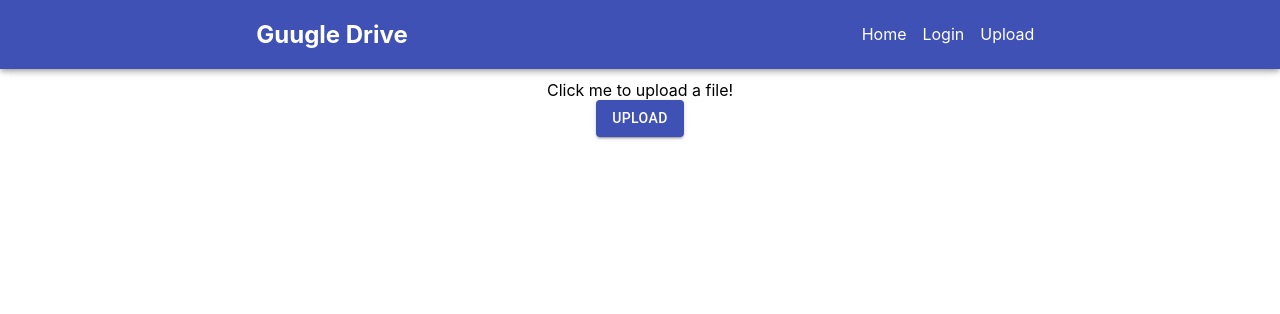
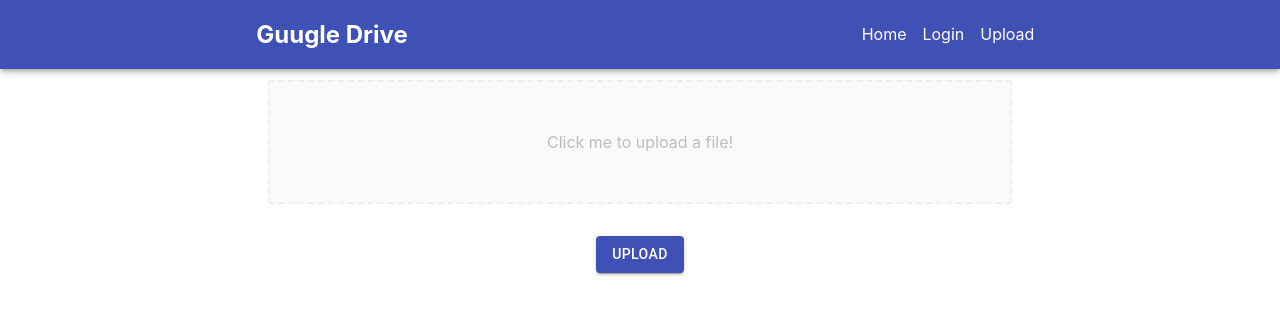
Before and after one commit to jayden-chan/UVEC-Summer-2019, a React (Create React App) app in the folder frontend/guugle-drive/: page /upload in a window 1280 px wide. Shown: the top 314 px of the page. Built offline with nearby package versions, Linux system fonts and the light colour scheme.

Commit message:
styling dropdown, fetch stuff

```diff
--- a/frontend/guugle-drive/src/components/DropZone.js
+++ b/frontend/guugle-drive/src/components/DropZone.js
@@ -1,12 +1,11 @@
-import React, { Component } from 'react'
-import Layout from './Layout'
-import {useDropzone} from 'react-dropzone';
+import React, { Component } from "react";
+import Layout from "./Layout";
+import { useDropzone } from "react-dropzone";
 import Button from "@material-ui/core/Button";
-import Dropzone from "react-dropzone"
+import Dropzone from "react-dropzone";
 
 export default function DropZone() {
-
-  const {acceptedFiles, getRootProps, getInputProps} = useDropzone();
+  const { acceptedFiles, getRootProps, getInputProps } = useDropzone();
 
   const files = acceptedFiles.map(file => (
     <li key={file.path}>
@@ -14,20 +13,44 @@ export default function DropZone() {
     </li>
   ));
 
-
-  function manageFetch() {
-    console.log("Fetch")
+  function manageFetch(acceptedFiles) {
+    const link = "http://localhost:3000/upload";
+    fetch(link, {
+      method: "POST",
+      body: acceptedFiles
+    });
   }
 
   function onDrop(acceptedFiles) {
-    console.log(acceptedFiles)
+    console.log(acceptedFiles);
   }
 
   return (
     <Layout>
-      <Dropzone onDrop={onDrop} multiple >
-        {({getRootProps, getInputProps}) => (
-          <div {...getRootProps()}>
+      <Dropzone onDrop={onDrop} multiple>
+        {({ getRootProps, getInputProps }) => (
+          <div
+            style={{
+              flex: 1,
+              width: "50%",
+              marginRight: "auto",
+              marginLeft: "auto",
+              marginTop: "2em",
+              marginBottom: "2em",
+              display: "flex",
+              flexDirection: "column",
+              alignItems: "center",
+              padding: "50px",
+              borderWidth: 2,
+              borderRadius: 2,
+              borderColor: "#eeeeee",
+              borderStyle: "dashed",
+              backgroundColor: "#fafafa",
+              color: "#bdbdbd",
+              outline: "none"
+            }}
+            {...getRootProps()}
+          >
             <input {...getInputProps()} />
             Click me to upload a file!
           </div>
@@ -37,13 +60,9 @@ export default function DropZone() {
         Upload
       </Button>
       <ul>
-        {acceptedFiles.length > 0 && acceptedFiles.map(acceptedFile => (
-          <li>
-            {acceptedFile.name}
-          </li>
-        ))}
+        {acceptedFiles.length > 0 &&
+          acceptedFiles.map(acceptedFile => <li>{acceptedFile.name}</li>)}
       </ul>
     </Layout>
   );
-
 }
```
